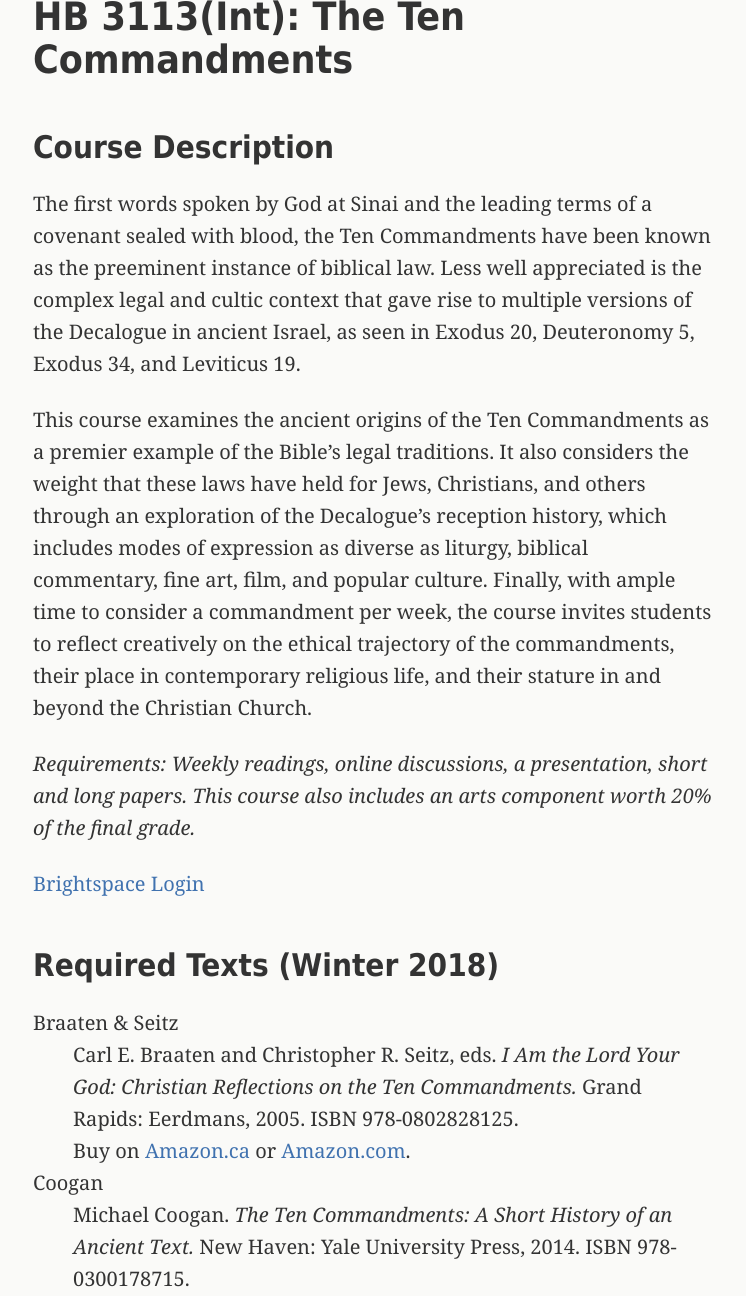
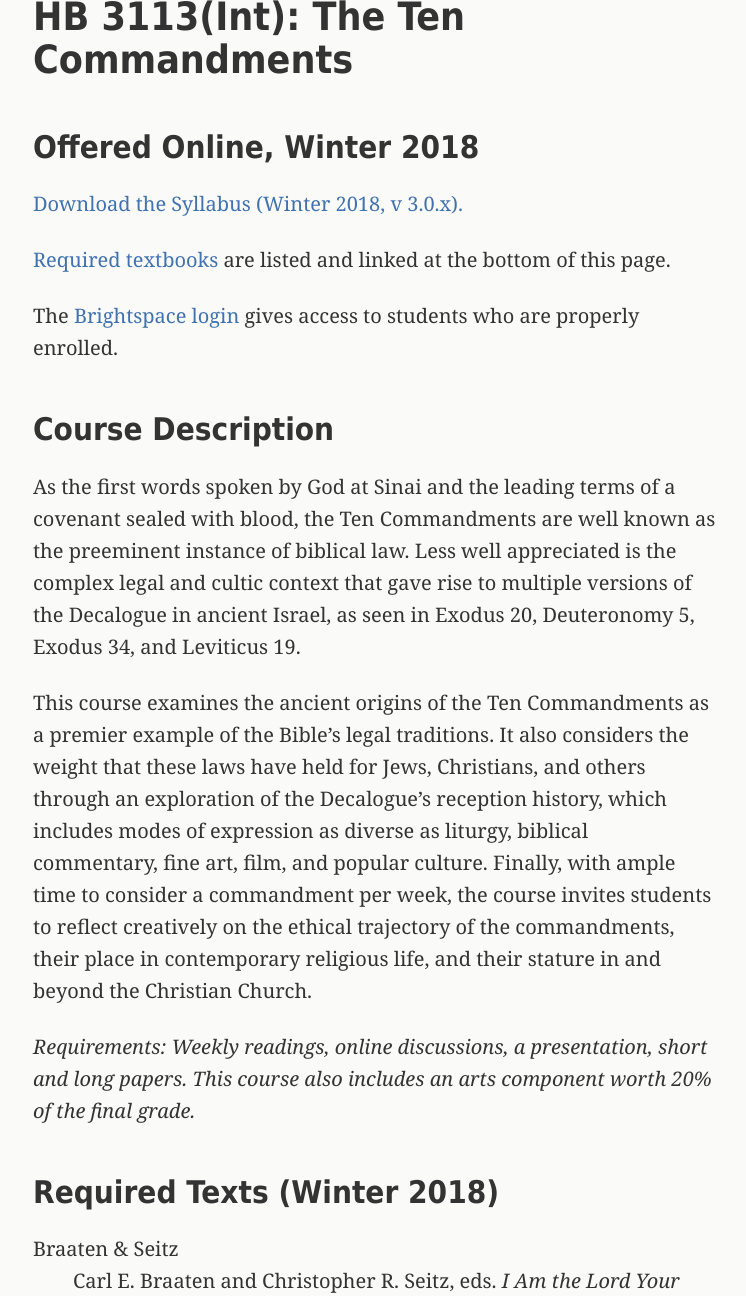
Before and after one commit to danieldriver/danieldriver.github.io, a Jekyll site: the page built from _pages/hb-3113.md, in a window 1280 px wide and 1400 px high, cut to the strip 104-1400 px from the top of the window. Shown: the whole strip, without its empty margins (265-1011 px from the left). Built offline with Jekyll 4.4.1, drawn with Linux system fonts in a browser that asks for light colours.

Commit message:
update HB 3113 page with new syllabus

```diff
--- a/_pages/hb-3113.md
+++ b/_pages/hb-3113.md
@@ -5,10 +5,19 @@ permalink: courses/hb-3113/
 subtitle: "HB 3113(Int): The Ten Commandments"
 ---
 
+## Offered Online, Winter 2018
+
+[Download the Syllabus (Winter 2018, v 3.0.x).](https://github.com/danieldriver/Syllabi/raw/master/HB/HB%203113(Int)-Ten%20Commandments-Driver%202018.pdf)
+
+[Required textbooks](#required-texts-winter-2018) are listed and linked at the bottom of this page.
+
+The [Brightspace login](https://smu.brightspace.com/d2l/login) gives access to students who are properly enrolled.
+
+
 ## Course Description
 
-The first words spoken by God at Sinai and the leading terms of a
-covenant sealed with blood, the Ten Commandments have been known as the
+As the first words spoken by God at Sinai and the leading terms of a
+covenant sealed with blood, the Ten Commandments are well known as the
 preeminent instance of biblical law. Less well appreciated is the
 complex legal and cultic context that gave rise to multiple versions of
 the Decalogue in ancient Israel, as seen in Exodus 20, Deuteronomy 5,
```
Also changed, not shown: other parts of _pages/hb-3113.md (+0 -3 lines).
